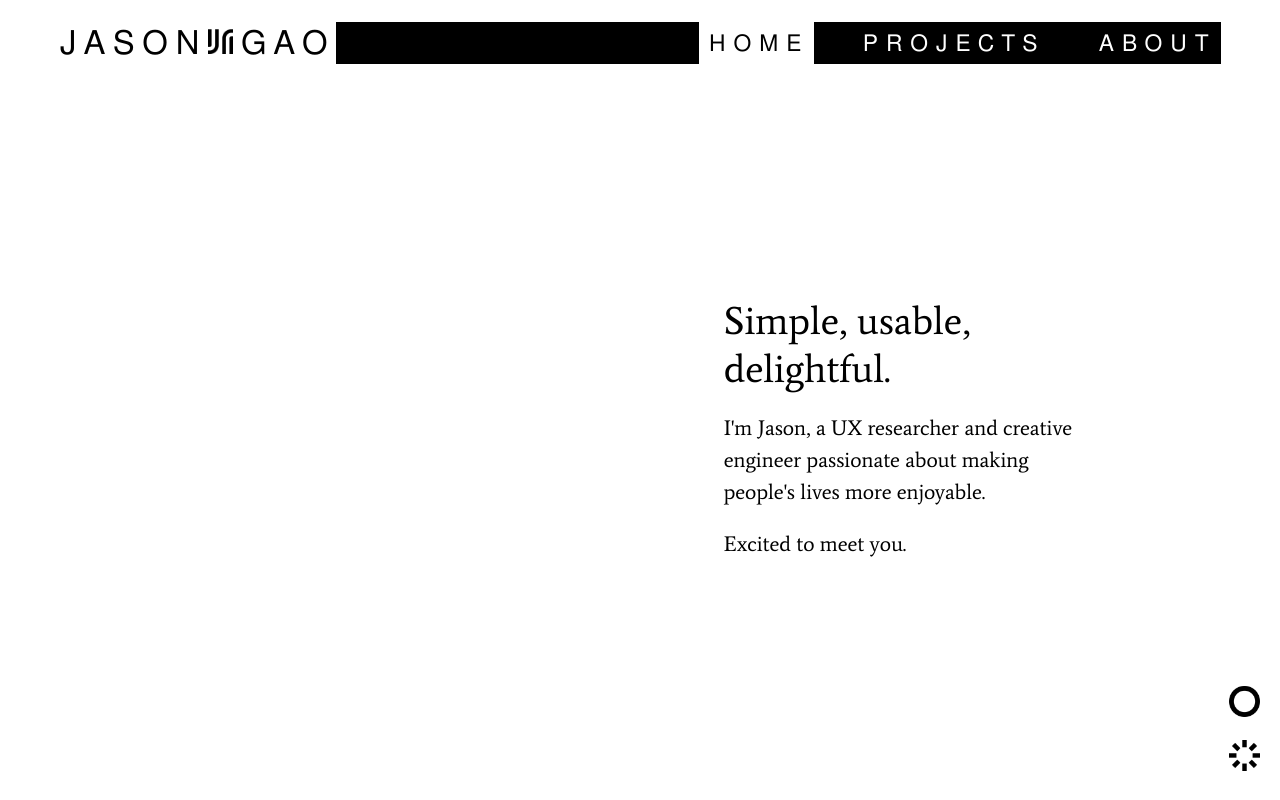
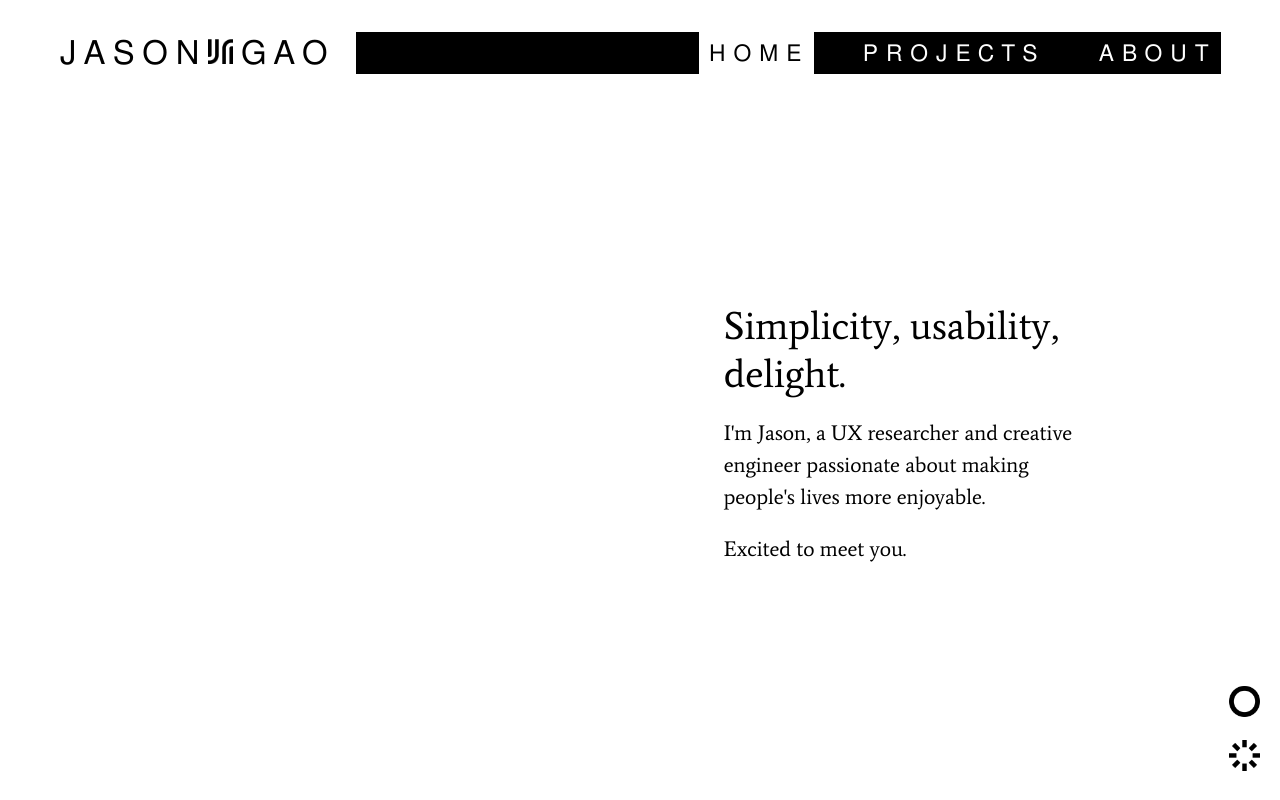
Before and after one commit to MyriadRivers/myriadrivers.github.io, a React (Create React App) app: page / in a window 1280 px wide. Built offline with nearby package versions, Linux system fonts and the light colour scheme.

Commit message:
Auto draw circles on first home page on mouse move

```diff
--- a/src/App.tsx
+++ b/src/App.tsx
@@ -24,13 +24,14 @@ const StyledApp = styled.div`
   height: 100%;
 
   box-sizing: border-box;
-  padding: 20px 60px 20px 60px;
+  padding: 30px 60px 20px 60px;
 
   margin: auto;
 
   .websiteTitleContainer {
     width: 100%;
     display: flex;
+    gap: 20px;
     align-items: center;
   }
 
--- a/src/components/Canvas.tsx
+++ b/src/components/Canvas.tsx
@@ -92,6 +92,8 @@ function Canvas({ children }: { children: ReactNode }) {
   const canvasRef = useRef<HTMLCanvasElement>(null);
   const containerRef = useRef<HTMLDivElement>(null);
   const ctxRef = useRef<CanvasRenderingContext2D | null>(null);
+
+  const firstCircles = useRef<boolean>(false);
 
   const mouseHeldDown = useRef<boolean>(false);
   const prevMousePos = useRef<Point>({ x: 0, y: 0 });
@@ -214,7 +216,7 @@ function Canvas({ children }: { children: ReactNode }) {
     const newCircle: Circle = new Circle(
       event.x,
       event.y,
-      Math.floor(Math.random() * (ctx.canvas.width / 7)),
+      Math.floor(Math.random() * ((ctx.canvas.width / 7) - 25)) + 25,
       randColor()
     );
     circles.current.push(newCircle);
@@ -321,6 +323,22 @@ function Canvas({ children }: { children: ReactNode }) {
   }
 
   const mouseMoveHandler = (e: MouseEvent) => {
+    // Draw some circles on the first page to fill in the empty space on the left
+    if (ctxRef.current && canvasRef.current && !firstCircles.current) {
+      const w = canvasRef.current.width;
+      const h = canvasRef.current.height;
+
+      for (let i = 0; i < 3; i++) {
+        let autoCircle = new MouseEvent("click", {
+          bubbles: true,
+          cancelable: true,
+          clientX: fuzz((w / 4) + (i % 2 === 0 ? i : i * (w / 10)), 0.1),
+          clientY: fuzz((h * 2 / 5) + (i * (h / 7)), 0.05)
+        })
+        randCircle(ctxRef.current, autoCircle);
+      }
+      firstCircles.current = true;
+    }
     if (mouseHeldDown.current && ctxRef.current) {
       const currPos = { x: e.x, y: e.y };
       const dist = Math.sqrt(
--- a/src/pages/home/Home.tsx
+++ b/src/pages/home/Home.tsx
@@ -1,21 +1,6 @@
 import styled from "styled-components";
-import jason from "../../assets/images/jason.png"
-import jason2 from "../../assets/images/jason2.png"
-import jason3 from "../../assets/images/jason3.png"
-import jason4 from "../../assets/images/jason4.png"
-import jason5 from "../../assets/images/jason5.png"
-import jason6 from "../../assets/images/jason6.png"
-import jason7 from "../../assets/images/jason7.png"
 import breakpoints from "../../styles/breakpoints";
 import { useEffect, useRef, useState } from "react";
-import LinkList from "../../components/LinkList";
-
-import resumePath from "../../assets/files/resume.pdf";
-import Link from "../../components/Link";
-import Tile from "../../components/Grid/Tile";
-import { projects } from "../../routes";
-
-const jasonImages = [jason, jason2, jason3, jason4, jason5, jason6, jason7];
 
 const StyledHome = styled.div`
     height: 100%;
@@ -25,7 +10,6 @@ const StyledHome = styled.div`
     flex-direction: row;
 
     overflow: auto;
-
 
     gap: 40px;
 
@@ -50,7 +34,7 @@ const StyledHome = styled.div`
         font-size: calc(20pt + 1vw);
     }
 
-    .jasonImageContainer {
+    .homeLeftContainer {
         width: 140%;
         @media ${breakpoints.mobile} {
             flex: 1 1 auto;
@@ -58,56 +42,16 @@ const StyledHome = styled.div`
 
         height: 100%;
         display: flex;
-        overflow: hidden;
-    }
-
-    .homeTileContainer {
-        /* background: pink; */
-        height: 100%;
-        width: 100%;
-        display: flex;
-        flex-direction: column;
-        justify-content: center;
-    }
-
-    .jasonImage {
-        cursor: help;
-        margin: auto;
-
-        height: 100%;
-        width: auto;
-
     }
 `
 
-const links = [
-    { text: "résumé", url: resumePath },
-    { text: "LinkedIn", url: "https://www.linkedin.com/in/jasoncgao/" },
-    { text: "GitHub", url: "https://github.com/MyriadRivers" },
-    { text: "email", url: "mailto:jasongao678+careers@gmail.com"}
-]
-
 function Home() {
-    const [portraitID, setPortraitID] = useState<number>(Math.floor(Math.random() * jasonImages.length));
-
-    const swapPortrait = () => {
-        let newID = Math.floor(Math.random() * jasonImages.length);
-        while (newID === portraitID) {
-            newID = Math.floor(Math.random() * jasonImages.length);
-        }
-        setPortraitID(newID);
-    }
-
     return (<StyledHome>
-        <div className={"jasonImageContainer"}>
-            {/* <img className={"jasonImage"} onClick={swapPortrait} src={jasonImages[portraitID]} alt={"Self portrait of me!"}/> */}
-            {/* <div className={"homeTileContainer"}>
-                <Tile title={projects[0].title} url={projects[0].url} image={projects[0].image} tags={projects[0].tags} cropped/>
-            </div> */}
+        <div className={"homeLeftContainer"}>
         </div>
         <div className={"homeText"}>
             <div className={"homeHeader"}>
-                Simple, usable, delightful.
+                Simplicity, usability, delight.
             </div>
             <p>
                 I'm Jason, a UX researcher and creative engineer passionate about making people's lives more enjoyable.
```
